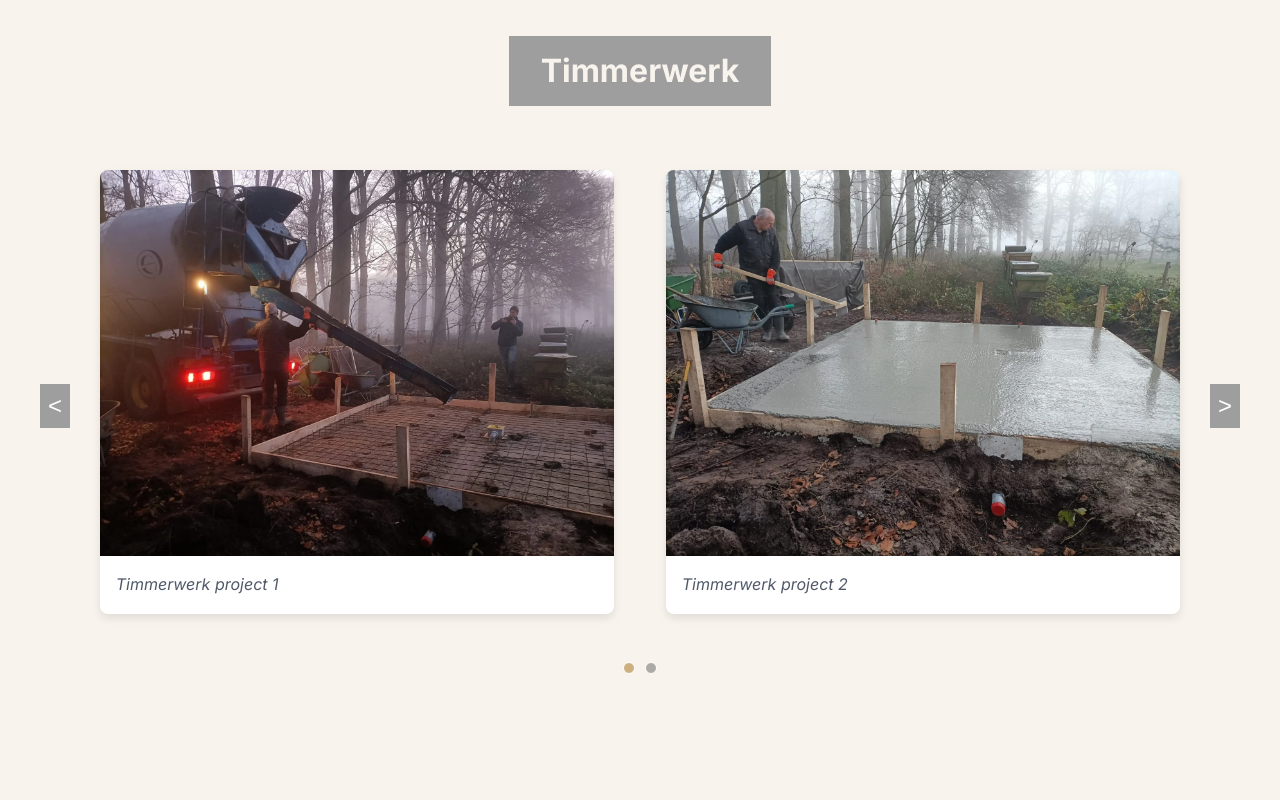
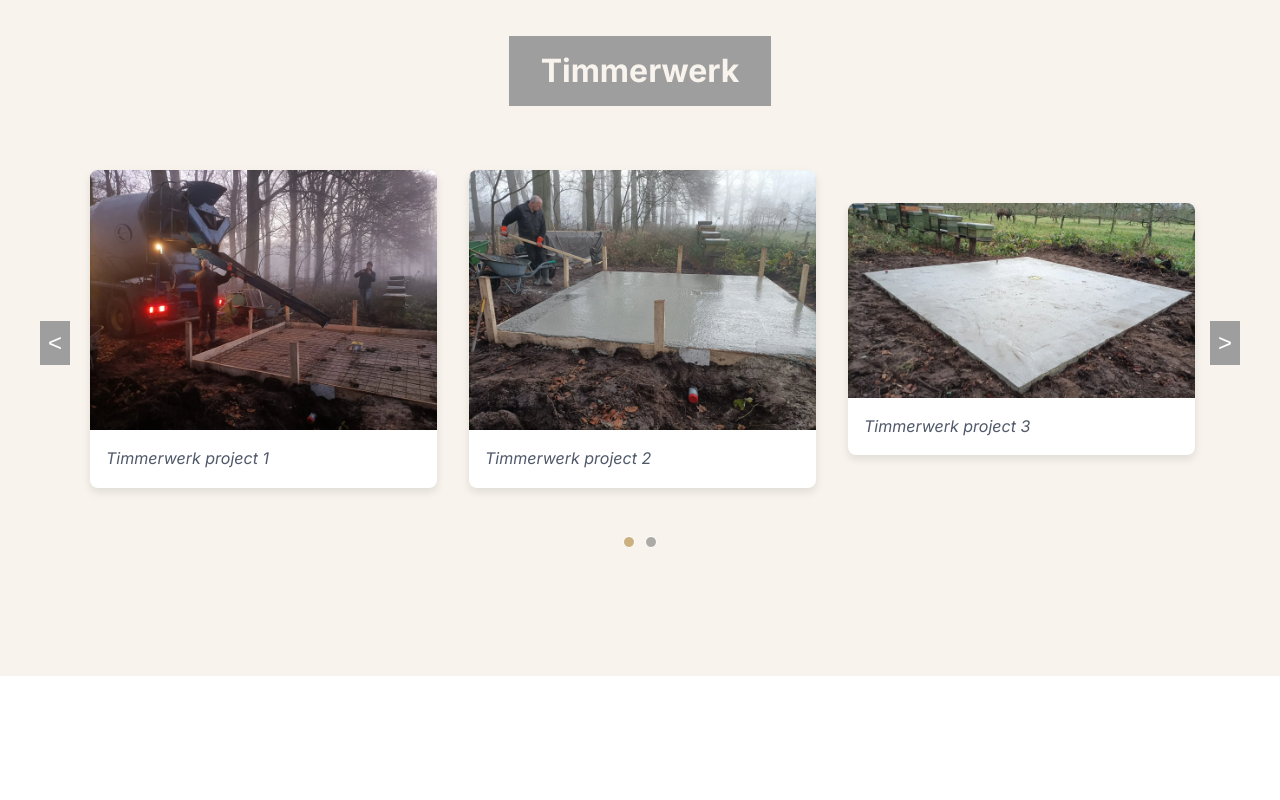
Before and after one commit to MudHolland/Geitzklussenbedrijf, a plain HTML site: page diensten/index.html in a window 1280 px wide. Shown: the part 1760-2560 px from the top of the page. Drawn offline with Linux system fonts and the light colour scheme; grey boxes are pictures that could not be loaded.

Commit message:
added responsive carousels

```diff
--- a/assets/js/script.js
+++ b/assets/js/script.js
@@ -8,19 +8,45 @@ document.addEventListener('DOMContentLoaded', function() {
     const items = Array.from(track.children);
     const nextButton = carousel.querySelector('.carousel-control.next');
     const prevButton = carousel.querySelector('.carousel-control.prev');
-    const itemsPerPage = carousel.classList.contains('items-1') ? 1 :
-                       carousel.classList.contains('items-2') ? 2 : 3;
+    let originalClass = carousel.classList.contains('items-3') ? 'items-3' :
+                        carousel.classList.contains('items-2') ? 'items-2' : 'items-1';
+    let itemsPerPage = getItemsPerPage();
     let currentPage = 0;
     let autoSlideInterval;
     let itemWidth = 0;
     let gap = 0;
 
+    function getItemsPerPage() {
+      if (window.innerWidth < 900) return 1;
+      if (window.innerWidth < 1200) return 2;
+      if (carousel.classList.contains('items-1')) return 1;
+      if (carousel.classList.contains('items-2')) return 2;
+      return 3;
+    }
+
+    function updateCarouselClasses() {
+      if (window.innerWidth < 900) {
+        carousel.classList.remove('items-2', 'items-3');
+        carousel.classList.add('items-1');
+      } else if (window.innerWidth < 1200) {
+        carousel.classList.remove('items-3');
+        carousel.classList.add('items-2');
+      } else {
+        carousel.classList.remove('items-1', 'items-2');
+        carousel.classList.add(originalClass); // Restore original class
+      }
+    }
+
     // Initialize carousel
     const initCarousel = () => {
+      updateCarouselClasses(); // Change classes based on screen width
+      itemsPerPage = getItemsPerPage(); // Recalculate on resize
       gap = parseInt(getComputedStyle(track).gap) || 0;
       const containerPadding = parseInt(getComputedStyle(carousel).paddingLeft) - 60;
       const availableWidth = carousel.offsetWidth - containerPadding;
       itemWidth = (availableWidth - (itemsPerPage - 1) * gap) / itemsPerPage;
+
+      moveToPage(0); // Reset to first page after recalculating
 
       // items.forEach(item => {
       //   item.style.minWidth = `${itemWidth}px`;
@@ -28,6 +54,7 @@ document.addEventListener('DOMContentLoaded', function() {
     };
 
     // Create indicators
+    const createIndicators = () => {
       const numIndicators = Math.ceil(items.length / itemsPerPage);
       const indicatorsContainer = carousel.querySelector('.carousel-indicators');
       indicatorsContainer.innerHTML = '';
@@ -37,7 +64,10 @@ document.addEventListener('DOMContentLoaded', function() {
         if (i === 0) indicator.classList.add('active');
         indicatorsContainer.appendChild(indicator);
       }
-    const indicators = Array.from(indicatorsContainer.children);
+      return Array.from(indicatorsContainer.children);
+    };
+
+    let indicators = createIndicators();
 
     const updateIndicators = () => {
       indicators.forEach((indicator, i) => {
@@ -57,8 +87,7 @@ document.addEventListener('DOMContentLoaded', function() {
     const startAutoSlide = () => {
       clearInterval(autoSlideInterval);
       autoSlideInterval = setInterval(() => {
-        const nextPage = (currentPage + 1) % Math.ceil(items.length / itemsPerPage);
-        moveToPage(nextPage);
+        moveToPage(currentPage + 1);
       }, 10000);
     };
 
@@ -86,6 +115,7 @@ document.addEventListener('DOMContentLoaded', function() {
       clearTimeout(resizeTimer);
       resizeTimer = setTimeout(() => {
         initCarousel();
+        indicators = createIndicators(); // Recreate indicators on resize
         moveToPage(currentPage);
       }, 250);
     });
--- a/diensten/index.html
+++ b/diensten/index.html
@@ -145,7 +145,7 @@
                     <div class="title-wrapper">
                         <h2>Renovatie</h2>
                     </div>
-                    <div class="carousel  items-2">
+                    <div class="carousel items-2">
                         <div class="carousel-track">
                             <div class="carousel-item">
                                 <figure>
@@ -173,7 +173,7 @@
                     <div class="title-wrapper">
                         <h2>Timmerwerk</h2>
                     </div>
-                    <div class="carousel  items-2">
+                    <div class="carousel  items-3">
                         <div class="carousel-track">
                             <div class="carousel-item">
                                 <figure>
```
Lines whose indentation alone changed are shown as unchanged.
